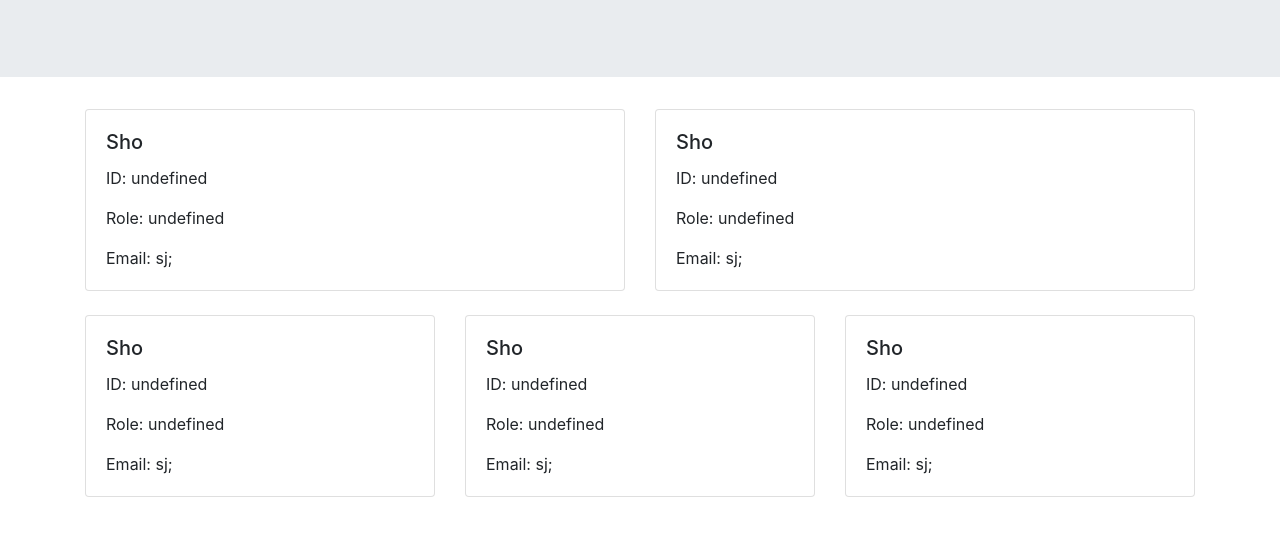
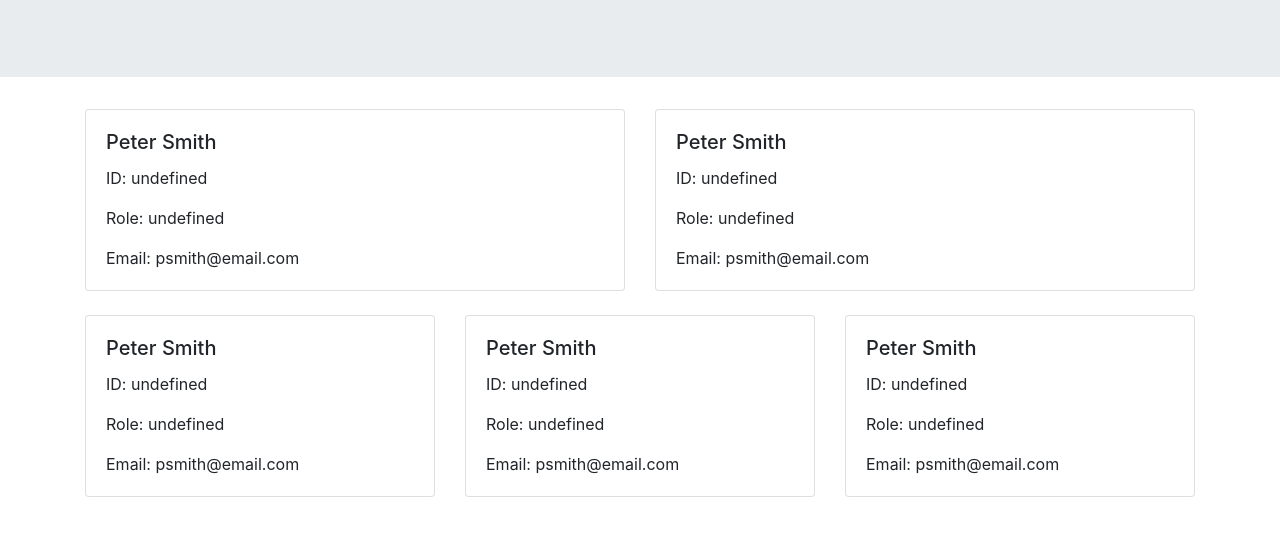
Before and after one commit to deannasanchez/Template-Engine, a website: page index.html in a window 1280 px wide. Shown: the part 172-708 px from the top of the page. Drawn offline with nearby package versions, Linux system fonts and the light colour scheme.

```diff
--- a/index.html
+++ b/index.html
@@ -20,20 +20,20 @@
             <div class="col-sm-6">
                 <div class="card">
                     <div class="card-body">
-                        <h5 class="card-title">Sho</h5>
+                        <h5 class="card-title">Peter Smith</h5>
                         <p class="card-text">ID: undefined</p>
                         <p class="card-text">Role: undefined</p>
-                        <p class="card-text">Email: sj;</p>
+                        <p class="card-text">Email: psmith@email.com</p>
                     </div>
                 </div>
             </div>
             <div class="col-sm-6">
                 <div class="card">
                     <div class="card-body">
-                        <h5 class="card-title">Sho</h5>
+                        <h5 class="card-title">Peter Smith</h5>
                         <p class="card-text">ID: undefined</p>
                         <p class="card-text">Role: undefined</p>
-                        <p class="card-text">Email: sj;</p>
+                        <p class="card-text">Email: psmith@email.com</p>
                     </div>
                 </div>
             </div>
@@ -43,30 +43,30 @@
             <div class="col-sm-4">
                 <div class="card">
                     <div class="card-body">
-                        <h5 class="card-title">Sho</h5>
+                        <h5 class="card-title">Peter Smith</h5>
                         <p class="card-text">ID: undefined</p>
                         <p class="card-text">Role: undefined</p>
-                        <p class="card-text">Email: sj;</p>
+                        <p class="card-text">Email: psmith@email.com</p>
                     </div>
                 </div>
             </div>
             <div class="col-sm-4">
                 <div class="card">
                     <div class="card-body">
-                        <h5 class="card-title">Sho</h5>
+                        <h5 class="card-title">Peter Smith</h5>
                         <p class="card-text">ID: undefined</p>
                         <p class="card-text">Role: undefined</p>
-                        <p class="card-text">Email: sj;</p>
+                        <p class="card-text">Email: psmith@email.com</p>
                     </div>
                 </div>
             </div>
             <div class="col-sm-4">
                 <div class="card">
                     <div class="card-body">
-                        <h5 class="card-title">Sho</h5>
+                        <h5 class="card-title">Peter Smith</h5>
                         <p class="card-text">ID: undefined</p>
                         <p class="card-text">Role: undefined</p>
-                        <p class="card-text">Email: sj;</p>
+                        <p class="card-text">Email: psmith@email.com</p>
                     </div>
                 </div>
             </div>
```
Also changed, not shown: README.md, 1 other file.
